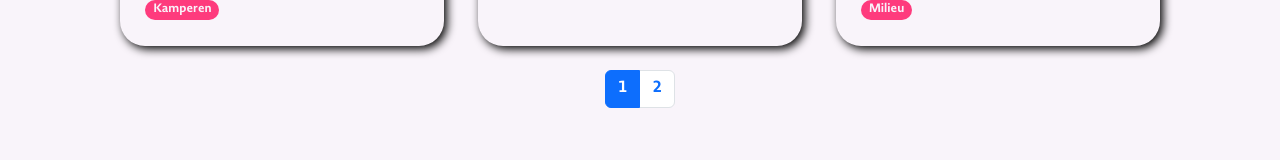
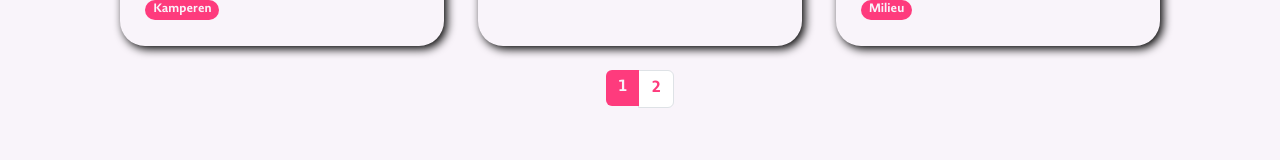
Before and after one commit to Piukaas/Hoge-Vucht-Doughnut, a React (Create React App) app: page /activities in a window 1280 px wide. Shown: the part 1295-1455 px from the top of the page. Built offline with nearby package versions, Linux system fonts and the light colour scheme.

Commit message:
chore: Update page styling and add active state to pagination links

```diff
--- a/src/index.css
+++ b/src/index.css
@@ -310,10 +310,24 @@ a:hover {
   height: 50px;
 }
 
-/* Activity details */
+/* Activities */
 .map {
   width: 100%;
   height: 400px;
+}
+
+.page-item.active .page-link {
+  color: var(--white);
+  border: var(--accent);
+  background-color: var(--accent);
+}
+
+.page-item.active:hover .page-link {
+  background-color: var(--background);
+}
+
+.page-item .page-link {
+  color: var(--accent);
 }
 
 /* Footer */
```
